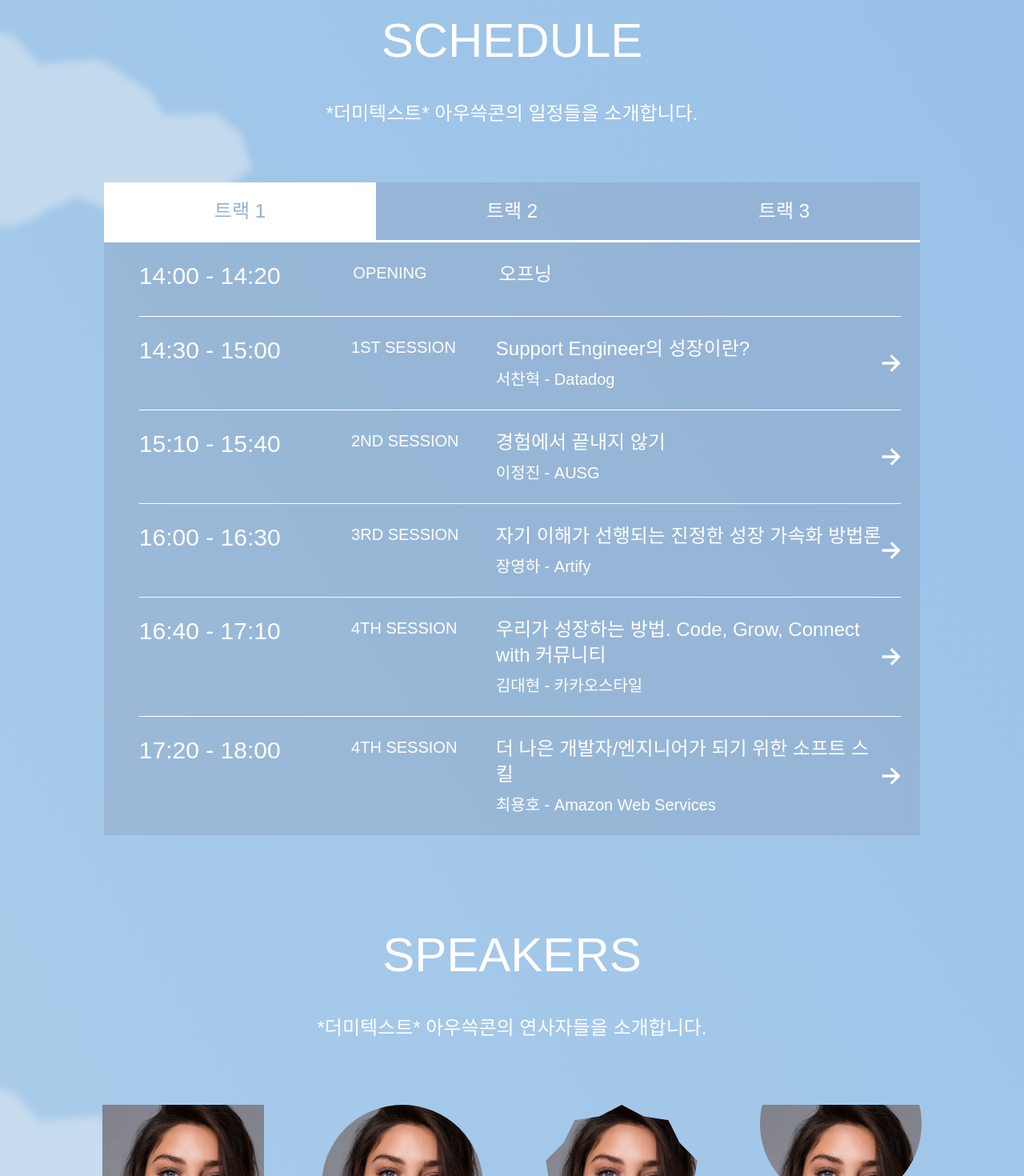
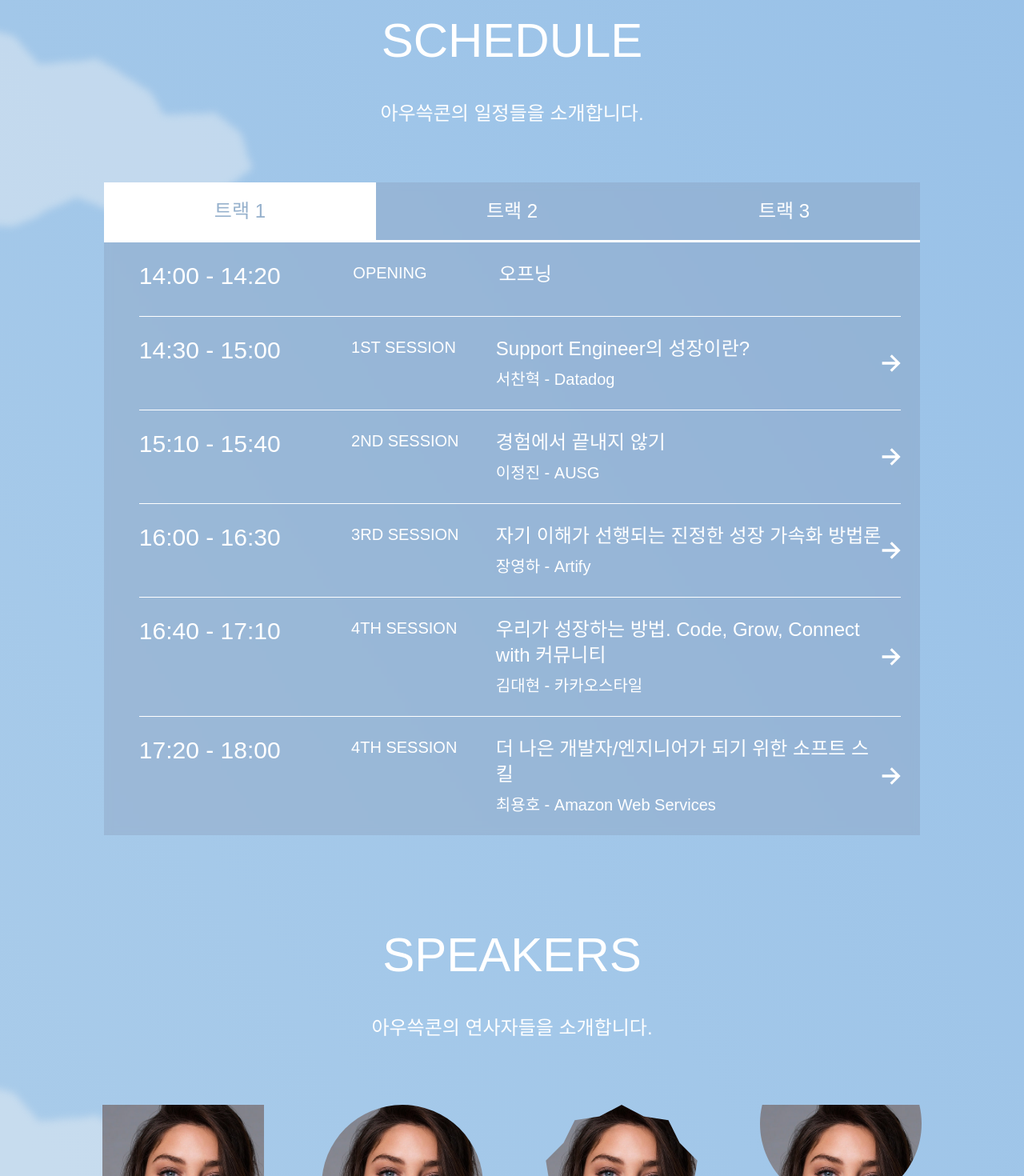
Before and after one commit to AUSG/ausgcon2025, a Next.js app: page / in a window 1280 px wide. Shown: the part 1520-2990 px from the top of the page at 80% size. Built offline with nearby package versions, Linux system fonts and the light colour scheme; a web font is replaced by a local one.

Commit message:
fix : 더미텍스트 제거

```diff
--- a/src/components/schedule/ScheduleSection.tsx
+++ b/src/components/schedule/ScheduleSection.tsx
@@ -6,7 +6,7 @@ const ScheduleSection = () => {
       <div className="mt-[120px] text-center text-white">
         <h2 className="text-4xl lg:text-6xl">SCHEDULE</h2>
         <p className="mt-[45px] text-xl lg:text-2xl">
-          *더미텍스트* 아우쓱콘의 일정들을 소개합니다.
+          아우쓱콘의 일정들을 소개합니다.
         </p>
       </div>
       <div className="flex justify-center">
--- a/src/components/speakers/SpeakerSection.tsx
+++ b/src/components/speakers/SpeakerSection.tsx
@@ -53,7 +53,7 @@ const SpeakerSection = () => {
       <div className="mt-[120px] text-center text-white">
         <h2 className="text-4xl lg:text-6xl">SPEAKERS</h2>
         <p className="mt-[45px] text-xl lg:text-2xl">
-          *더미텍스트* 아우쓱콘의 연사자들을 소개합니다.
+          아우쓱콘의 연사자들을 소개합니다.
         </p>
       </div>
       <div className="flex justify-center not-lg:px-3">
```
